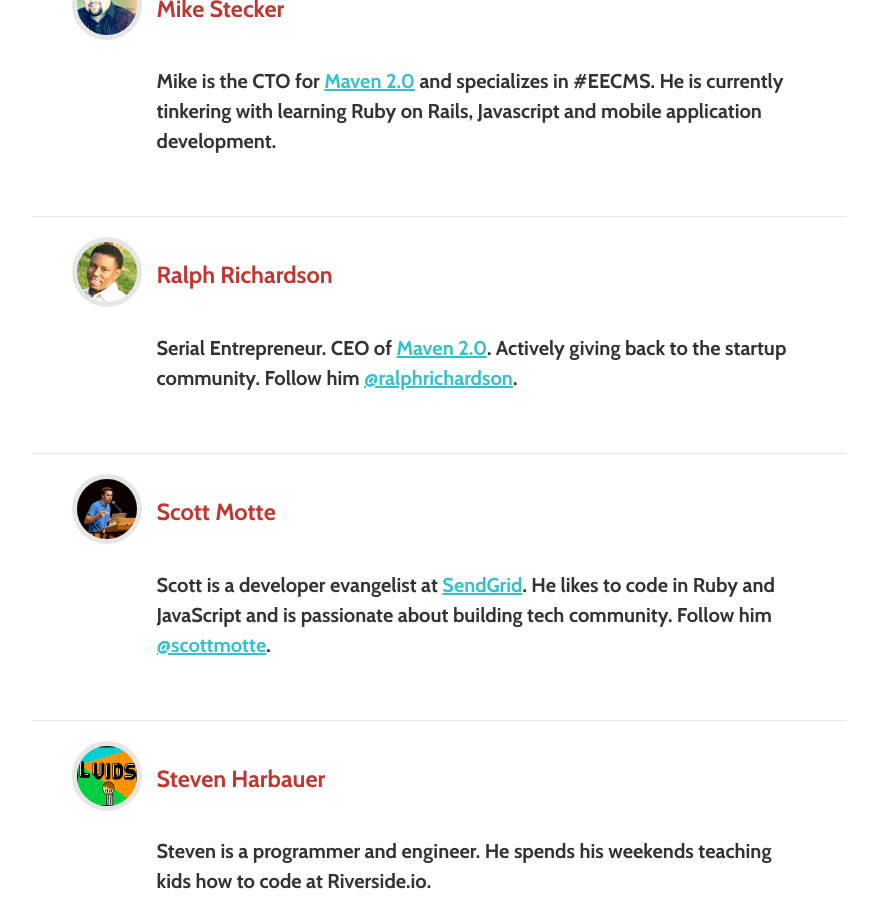
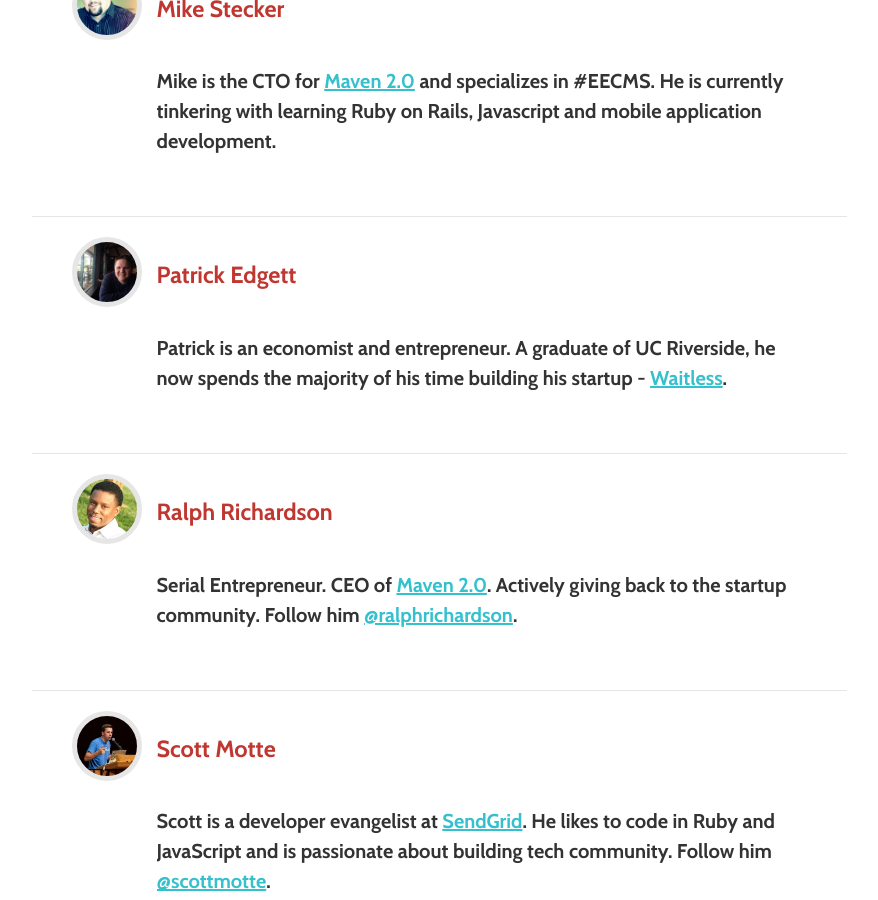
Before and after one commit to riversideio/riversideio.github.io, a Jekyll site: the page built from members.html, in a window 1280 px wide and 900 px high, scrolled down 3693 px. Shown: the whole window, without its empty margins (201-1079 px from the left). Built offline with Jekyll 4.4.1, drawn with Linux system fonts in a browser that asks for light colours; nearby versions of some CDN libraries; some web fonts are replaced; Markdown is read by kramdown in place of the engine named in the settings.

Commit message:
Add Patrick Edgett - newest member

```diff
--- a/_data/members.yml
+++ b/_data/members.yml
@@ -41,6 +41,9 @@
 - name : Mike Stecker
   avatar : ./img/members/mikestecker.jpg
   about : "Mike is the CTO for [Maven 2.0](http://maven20.com) and specializes in #EECMS. He is currently tinkering with learning Ruby on Rails, Javascript and mobile application development."
+- name : Patrick Edgett
+  avatar : ./img/members/patrickedgett.jpg
+  about : "Patrick is an economist and entrepreneur. A graduate of UC Riverside, he now spends the majority of his time building his startup - [Waitless](http://thewaitlessapp.com/)."
 - name : Ralph Richardson
   avatar : ./img/members/ralphrichardson.jpg
   about : "Serial Entrepreneur. CEO of [Maven 2.0](http://maven20.com). Actively giving back to the startup community. Follow him [@ralphrichardson](http://twitter.com/ralphrichardson)."
```
Also changed, not shown: img/members/patrickedgett.jpg (added).
